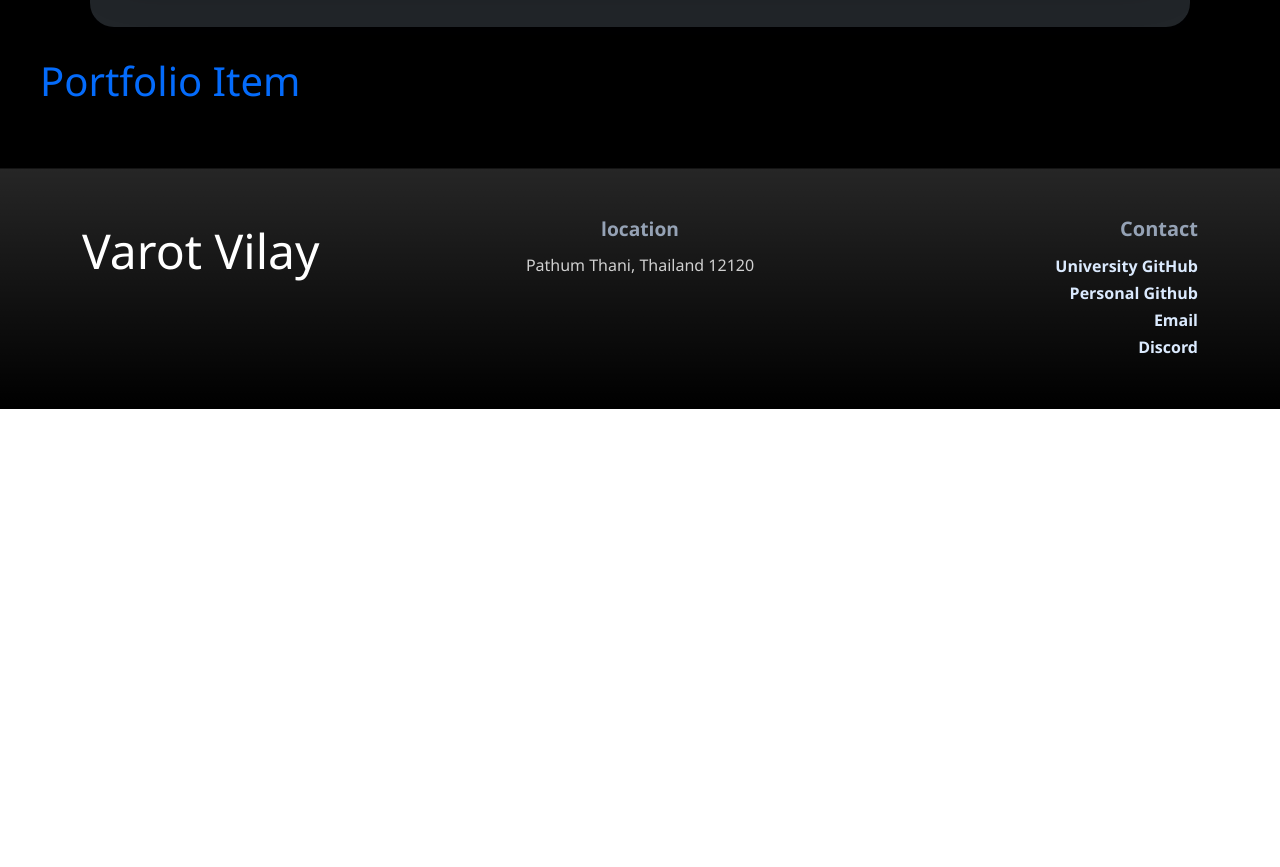
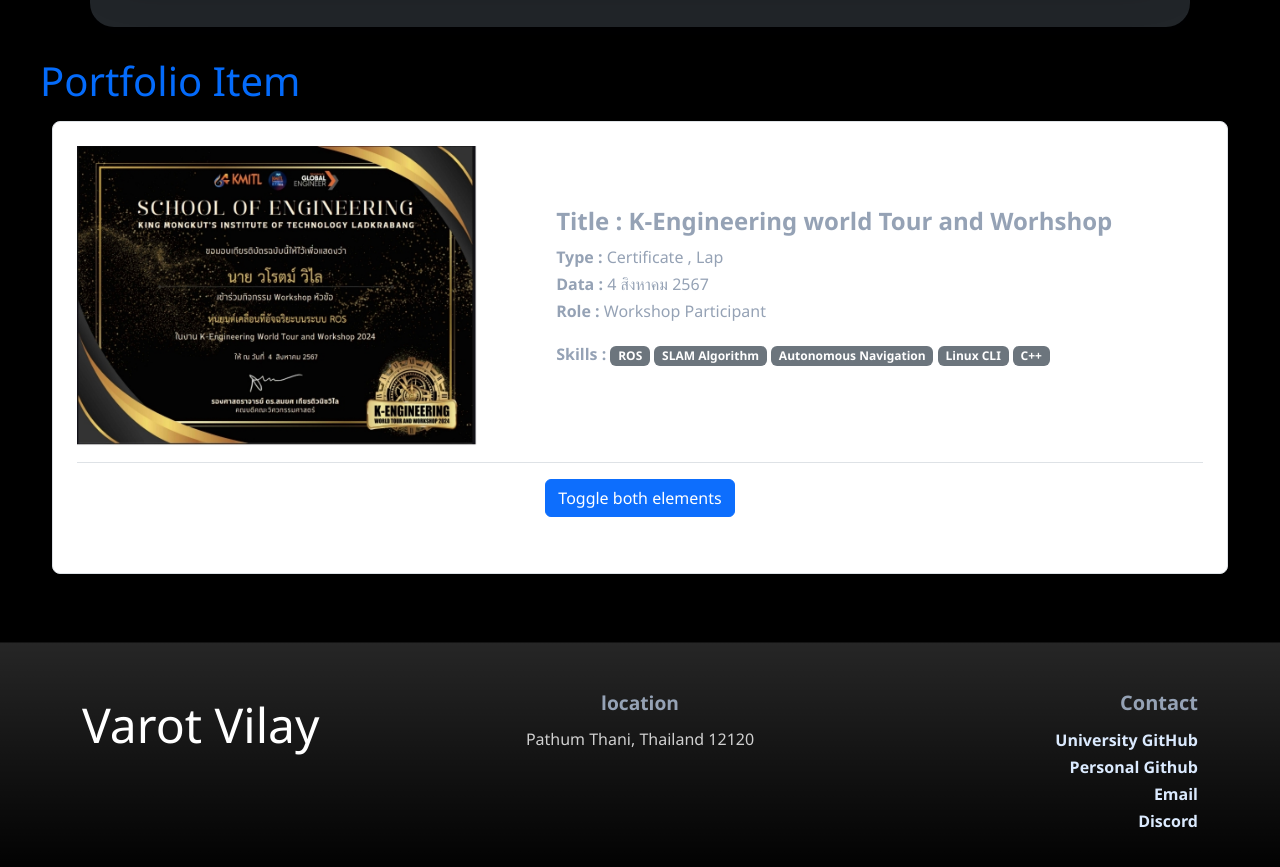
Before and after one commit to varotvil-sketch/A2_6909650696, a plain HTML site: page index.html in a window 1280 px wide. Shown: the part 2780-3647 px from the top of the page. Before the commit the page ends 3189 px from the top, so only its background shows below. Drawn offline with nearby package versions, Linux system fonts and the light colour scheme.

Commit message:
Add Profile First Item and create Card V.0.1.0(#4)

```diff
--- a/index.html
+++ b/index.html
@@ -40,9 +40,10 @@
                         <a href="#skills" class="text-white text-decoration-none fw-semibold">Skills</a>
                         <a href="#roadmap" class="text-white text-decoration-none fw-semibold">Roadmap</a>
                         <div class="btn-group dropdown">
-                            <button type="button" class="btn dropdown-toggle bg-transparent border-0 p-0 text-white fw-semibold" data-bs-toggle="dropdown"
-                                aria-expanded="false">
-                               Assignment
+                            <button type="button"
+                                class="btn dropdown-toggle bg-transparent border-0 p-0 text-white fw-semibold"
+                                data-bs-toggle="dropdown" aria-expanded="false">
+                                Assignment
                             </button>
                             <ul class="dropdown-menu bg-black rounded-3">
                                 <li><a href="#A1-assignment" class="dropdown-item fw-semibold">A1</a></li>
@@ -181,15 +182,74 @@
         </section>
 
         <section id="A2-assignment">
-            <div >
+            <div>
                 <h2>Portfolio Item</h2>
-                <div class="container-fluid d-flex">
-                    <div class="row">
-                        <div class="col-4">
-                            <img src="" alt="">
+                <!-- item 1-->
+                <div class="container-fluid ">
+                    <div class="card rounded-3 mb-5 shadow-lg border">
+                        <div class="card-body p-4">
+                            <div class="row align-items-center">
+
+                                <div class="col-5">
+                                    <img src="./media/cer_ros.jpg" alt="" style="width: 400px;height: 300px;">
+                                </div>
+                                <div class="col-7">
+                                    <h4 class="card-title fw-bold">Title : K-Engineering world Tour and Worhshop</h4>
+                                    <p class="card-text">
+                                        <strong>Type :</strong> Certificate , Lap <br>
+                                        <strong>Data :</strong> 4 สิงหาคม 2567 <br>
+                                        <strong>Role :</strong> Workshop Participant
+                                    </p>
+                                    <div class="mb-3">
+                                        <span><strong class="mb-1">Skills : </strong></span>
+                                        <span class="badge bg-secondary">ROS</span>
+                                        <span class="badge bg-secondary">SLAM Algorithm</span>
+                                        <span class="badge bg-secondary">Autonomous Navigation</span>
+                                        <span class="badge bg-secondary">Linux CLI</span>
+                                        <span class="badge bg-secondary">C++</span>
+                                    </div>
+                                </div>
+                            </div>
+                            <div class="col-12 border-top mt-3 pt-3 text-center">
+                                <p class="d-inline-flex gap-1">
+                                    <button class="btn btn-primary" type="button" data-bs-toggle="collapse"
+                                        data-bs-target=".multi-collapse" aria-expanded="false"
+                                        aria-controls="multiCollapseExample1 multiCollapseExample2">Toggle both
+                                        elements</button>
+                                </p>
+                                <div class="row">
+                                    <div class="col-12 col-md-6 mb-3">
+                                        <div class="collapse multi-collapse" id="multiCollapseExample1">
+                                            <div class="card card-body p-md-5">
+                                                <strong>Discription :</strong> เป็นเวิร์กช็อปเชิงปฏิบัติการภายใต้หัวข้อ
+                                                Smart Manufacturing by Autonomous
+                                                Mobile Robot (ROS) ของภาควิชาวิศวกรรมหุ่นยนต์และปัญญาประดิษฐ์
+                                            </div>
+                                        </div>
+                                    </div>
+                                    <div class="col-12 col-md-6">
+                                        <div class="collapse multi-collapse" id="multiCollapseExample2">
+                                            <div class="card card-body">
+                                                <strong>Reflection :</strong>
+                                                "การเข้าร่วมเวิร์กช็อปนี้ทำให้ผมได้ลงมือปฏิบัติจริงในการควบคุมหุ่นยนต์และใช้เซนเซอร์
+                                                LiDAR ทำแผนที่ด้วยระบบ ROS
+                                                ซึ่งช่วยให้เข้าใจสถาปัตยกรรมของระบบหุ่นยนต์อัตโนมัติได้อย่างลึกซึ้ง
+                                                แม้จะท้าทายในเรื่องการจัดการระบบและคำสั่งที่ซับซ้อน
+                                                แต่ก็ช่วยพัฒนาทักษะการแก้ปัญหาเชิงเทคนิคได้เป็นอย่างดี
+                                                โดยผมตั้งใจจะนำพื้นฐานนี้ไปต่อยอดศึกษา ROS 2 และเทคโนโลยี AI
+                                                เพื่อพัฒนาหุ่นยนต์ให้ฉลาดและมีประสิทธิภาพยิ่งขึ้นในอนาคต"
+                                            </div>
+                                        </div>
+                                    </div>
+                                </div>
+                            </div>
                         </div>
                     </div>
                 </div>
+            </div>
+            </div>
+            </div>
+
             </div>
         </section>
 
```
